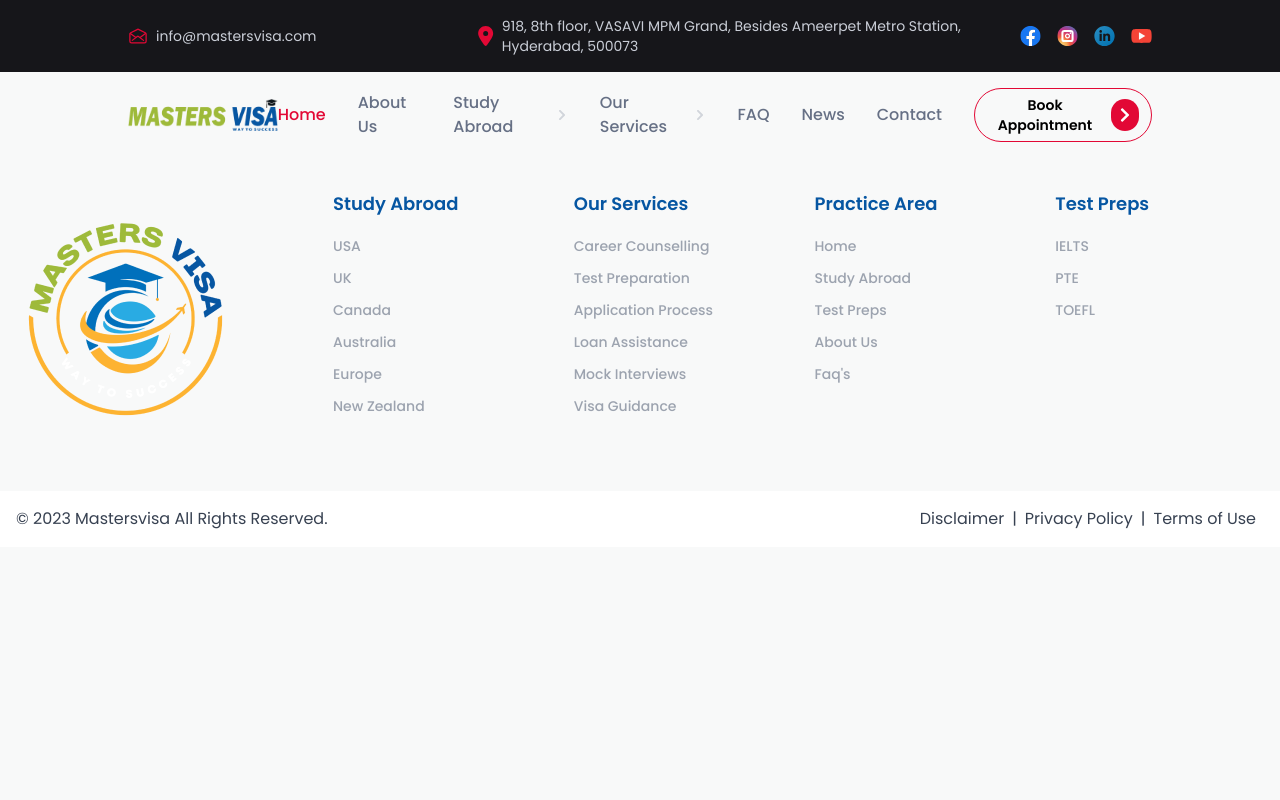
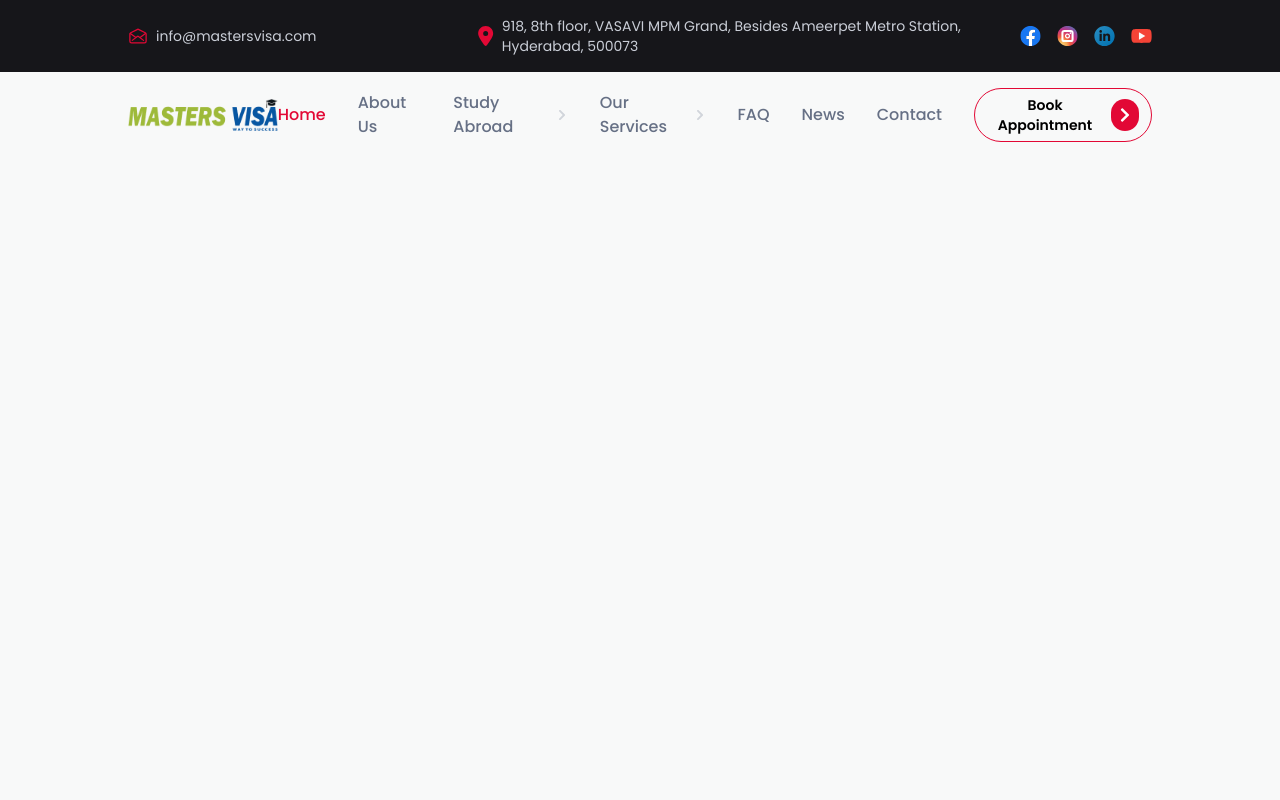
Before and after one commit to Vijay2r24/master_visa, a React (Create React App) app: page / in a window 1280 px wide. Shown: the top 800 px of the page. Built offline with nearby package versions, Linux system fonts and the light colour scheme.

Commit message:
home file

```diff
--- a/src/pages/Home.js
+++ b/src/pages/Home.js
@@ -1,7 +1,7 @@
 import React from "react";
 
 const Home = () => {
-  return <></>;
+  return <div className="h-screen"></div>;
 };
 
 export default Home;
```
